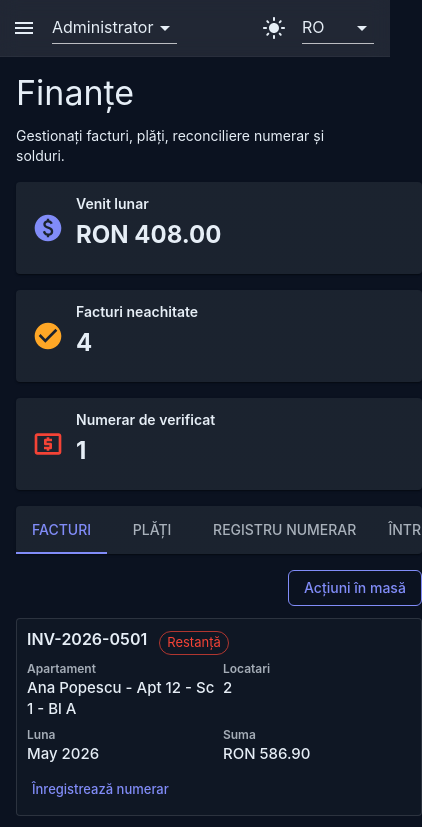
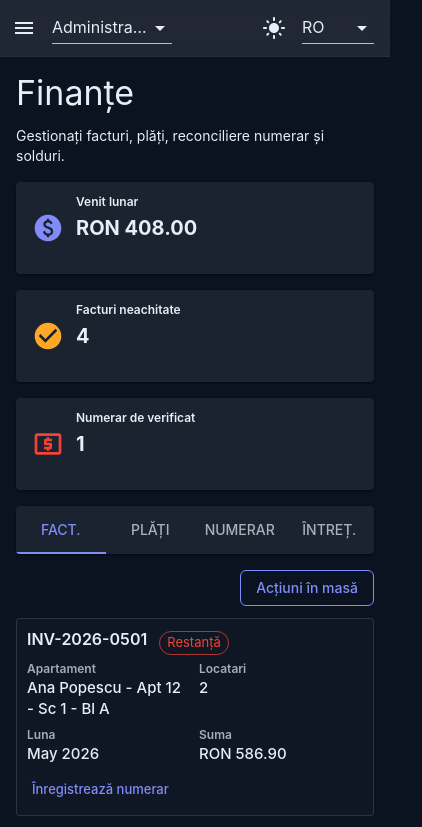
Before and after one commit to odiatlov/bloc-admin-ui, a React (Vite) app: page /admin/finance in a window 390 px wide. Shown: the top 827 px of the page, 422 px wide, since content can reach past the window. Built offline with nearby package versions, Linux system fonts and the light colour scheme.

Commit message:
Fix Mobile Overflow

```diff
--- a/src/components/layout/topbar/Topbar.tsx
+++ b/src/components/layout/topbar/Topbar.tsx
@@ -76,7 +76,7 @@ const Topbar: React.FC<Props> = ({
         ml: { xs: 0, md: `${drawerWidth}px` },
       }}
     >
-      <Toolbar sx={{ gap: { xs: 1, sm: 2 }, minWidth: 0 }}>
+      <Toolbar sx={{ gap: { xs: 1, sm: 2 }, minWidth: 0, maxWidth: '100%', overflow: 'hidden' }}>
         {isMobile && (
           <IconButton
             color="inherit"
@@ -89,7 +89,7 @@ const Topbar: React.FC<Props> = ({
           </IconButton>
         )}
 
-        <FormControl variant="standard" sx={{ minWidth: { xs: 120, sm: 160 }, flexShrink: 0 }}>
+        <FormControl variant="standard" sx={{ minWidth: 0, width: { xs: 120, sm: 160 }, flexShrink: 1 }}>
           <Select value={role} onChange={handleRoleChange} inputProps={{ 'aria-label': 'role-select' }}>
             {account.roles.map((item) => (
               <MenuItem key={item} value={item}>
@@ -105,7 +105,7 @@ const Topbar: React.FC<Props> = ({
           {themeMode === 'dark' ? <LightModeIcon /> : <DarkModeIcon />}
         </IconButton>
 
-          <FormControl variant="standard" sx={{ minWidth: 72, flexShrink: 0 }}>
+          <FormControl variant="standard" sx={{ minWidth: 0, width: 72, flexShrink: 0 }}>
             <Select value={language} onChange={handleLanguageChange} inputProps={{ 'aria-label': 'language-select' }}>
               <MenuItem value="en">EN</MenuItem>
               <MenuItem value="ro">RO</MenuItem>
--- a/src/components/shared/EntityPresentation.tsx
+++ b/src/components/shared/EntityPresentation.tsx
@@ -42,6 +42,8 @@ export const MetadataGrid: React.FC<MetadataGridProps> = ({ items }) => {
         gridTemplateColumns: { xs: 'repeat(2, minmax(0, 1fr))', sm: 'repeat(3, minmax(0, 1fr))' },
         gap: 1,
         alignItems: 'start',
+        maxWidth: '100%',
+        overflow: 'hidden',
       }}
     >
       {items.map((item) => (
@@ -87,10 +89,12 @@ export const EntityListItem: React.FC<EntityListItemProps> = ({ actions, metadat
       gridTemplateColumns: { xs: '1fr', sm: 'minmax(0, 1fr) auto' },
       gap: 1.25,
       alignItems: 'center',
+      maxWidth: '100%',
+      overflow: 'hidden',
     }}
   >
-    <Box sx={{ display: 'grid', gap: 0.75, minWidth: 0 }}>
-      <Box sx={{ display: 'flex', gap: 1.5, alignItems: 'start', flexWrap: 'wrap', minWidth: 0 }}>
+    <Box sx={{ display: 'grid', gap: 0.75, minWidth: 0, maxWidth: '100%', overflow: 'hidden' }}>
+      <Box sx={{ display: 'flex', gap: 1.5, alignItems: 'start', flexWrap: 'wrap', minWidth: 0, maxWidth: '100%' }}>
         <Box sx={{ minWidth: 0 }}>
           {titleLabel && <MetadataLabel>{titleLabel}</MetadataLabel>}
           <Typography variant="body1" sx={{ minWidth: 0, fontWeight: 600, lineHeight: 1.35, overflowWrap: 'anywhere' }}>
@@ -119,6 +123,8 @@ export const EntityListItem: React.FC<EntityListItemProps> = ({ actions, metadat
           alignItems: 'center',
           justifyContent: { xs: 'flex-start', sm: 'flex-end' },
           flexWrap: 'wrap',
+          minWidth: 0,
+          maxWidth: '100%',
         }}
       >
         {actions}
--- a/src/components/shared/MetricCard.tsx
+++ b/src/components/shared/MetricCard.tsx
@@ -19,6 +19,8 @@ const MetricCard: React.FC<MetricCardProps> = ({ badge, children, icon, label, s
       minHeight: children || badge ? { xs: 112, sm: 136 } : { xs: 92, sm: 104 },
       height: '100%',
       boxSizing: 'border-box',
+      maxWidth: '100%',
+      overflow: 'hidden',
       display: icon ? 'flex' : 'grid',
       alignItems: icon ? 'flex-start' : undefined,
       alignContent: icon ? undefined : children || badge ? 'space-between' : 'start',
@@ -45,6 +47,7 @@ const MetricCard: React.FC<MetricCardProps> = ({ badge, children, icon, label, s
     <Box
       sx={{
         minWidth: 0,
+        maxWidth: '100%',
         flex: icon ? '1 1 auto' : undefined,
         display: 'grid',
         alignContent: children || badge ? 'space-between' : 'start',
@@ -52,13 +55,13 @@ const MetricCard: React.FC<MetricCardProps> = ({ badge, children, icon, label, s
       }}
     >
       <Box sx={{ minWidth: 0 }}>
-        <Typography variant="body2" color="text.secondary" sx={{ fontWeight: 600 }}>
+        <Typography variant="body2" color="text.secondary" sx={{ fontSize: { xs: '0.75rem', sm: '0.875rem' }, fontWeight: 600, lineHeight: 1.25, overflowWrap: 'anywhere' }}>
           {label}
         </Typography>
       </Box>
       <Box sx={{ minWidth: 0 }}>
         {value !== undefined && value !== null && (
-          <Typography variant="h4" sx={{ fontSize: { xs: '1.5rem', sm: '1.875rem' }, fontWeight: 700, lineHeight: 1.12 }}>
+          <Typography variant="h4" sx={{ fontSize: { xs: '1.25rem', sm: '1.875rem' }, fontWeight: 700, lineHeight: 1.12, overflowWrap: 'anywhere' }}>
             {value}
           </Typography>
         )}
--- a/src/components/shared/ResponsiveDataView.tsx
+++ b/src/components/shared/ResponsiveDataView.tsx
@@ -42,6 +42,8 @@ const ResponsiveDataView = <T,>({ ariaLabel, columns, desktopTableMinWidth = 900
     <Box
       sx={{
         containerType: 'inline-size',
+        maxWidth: '100%',
+        overflowX: 'hidden',
         '.ResponsiveDataView-table': {
           display: 'none',
         },
@@ -62,6 +64,7 @@ const ResponsiveDataView = <T,>({ ariaLabel, columns, desktopTableMinWidth = 900
         className="ResponsiveDataView-table"
         component={Paper}
         sx={{
+          maxWidth: '100%',
           overflowX: 'hidden',
         }}
       >
@@ -89,6 +92,8 @@ const ResponsiveDataView = <T,>({ ariaLabel, columns, desktopTableMinWidth = 900
         className="ResponsiveDataView-cards"
         sx={{
           gap: 1.5,
+          maxWidth: '100%',
+          overflowX: 'hidden',
         }}
       >
         {rows.map((row) => {
--- a/src/hooks/useApartmentData.ts
+++ b/src/hooks/useApartmentData.ts
@@ -414,11 +414,12 @@ export const useResidents = () => {
     }
 
     setResidentRecords((items) => [nextResident, ...items])
-    if (input.apartmentId) {
+    const apartmentId = input.apartmentId
+    if (apartmentId) {
       setResidentApartmentRecords((links) => [{
-        id: `RA-${nextResident.id}-${input.apartmentId}`,
+        id: `RA-${nextResident.id}-${apartmentId}`,
         residentId: nextResident.id,
-        apartmentId: input.apartmentId,
+        apartmentId,
         ownershipType: 'tenant',
         ownershipStartDate: today.toISOString().slice(0, 10),
         isPrimaryResidence: true,
--- a/src/i18n/locales/en.json
+++ b/src/i18n/locales/en.json
@@ -318,6 +318,12 @@
       "cashRegister": "Cash Register",
       "maintenance": "Maintenance"
     },
+    "tabsShort": {
+      "invoices": "Inv.",
+      "payments": "Pay",
+      "cashRegister": "Cash",
+      "maintenance": "Maint."
+    },
     "columns": {
       "invoice": "Invoice",
       "payment": "Payment",
@@ -552,6 +558,12 @@
       "invoices": "Invoices",
       "maintenance": "Maintenance"
     },
+    "tabsShort": {
+      "anomalies": "Anom.",
+      "history": "Hist.",
+      "invoices": "Inv.",
+      "maintenance": "Maint."
+    },
     "type": {
       "anomaly": "Anomaly",
       "invoice": "Invoice",
--- a/src/i18n/locales/ro.json
+++ b/src/i18n/locales/ro.json
@@ -343,6 +343,12 @@
       "cashRegister": "Registru numerar",
       "maintenance": "Întreținere"
     },
+    "tabsShort": {
+      "invoices": "Fact.",
+      "payments": "Plăți",
+      "cashRegister": "Numerar",
+      "maintenance": "Întreț."
+    },
     "columns": {
       "invoice": "Factură",
       "payment": "Plată",
@@ -558,6 +564,12 @@
       "invoices": "Facturi",
       "maintenance": "Întreținere"
     },
+    "tabsShort": {
+      "anomalies": "Anom.",
+      "history": "Ist.",
+      "invoices": "Fact.",
+      "maintenance": "Întreț."
+    },
     "type": {
       "anomaly": "Anomalie",
       "invoice": "Factură",
--- a/src/index.css
+++ b/src/index.css
@@ -7,8 +7,8 @@
   --muted: #6b7280;
 }
 *{box-sizing:border-box}
-html,body,#root{height:100%;margin:0}
-body{font-family:Inter,Segoe UI,Roboto,Helvetica,Arial,sans-serif;background:var(--bg);color:#111}
+html,body,#root{height:100%;margin:0;max-width:100%;overflow-x:hidden}
+body{font-family:Inter,Segoe UI,Roboto,Helvetica,Arial,sans-serif;background:var(--bg);color:#111;overflow-x:hidden}
 
 .topbar{height:var(--topbar-height);display:flex;align-items:center;justify-content:space-between;padding:0 16px;background:var(--surface);box-shadow:0 1px 0 rgba(16,24,40,0.04);}
 .admin-body{display:flex;min-height:calc(100vh - var(--topbar-height))}
--- a/src/layouts/AdminLayout.tsx
+++ b/src/layouts/AdminLayout.tsx
@@ -1,5 +1,5 @@
 import React from 'react'
-import { Outlet } from 'react-router-dom'
+import { Outlet, useLocation } from 'react-router-dom'
 import Box from '@mui/material/Box'
 import CssBaseline from '@mui/material/CssBaseline'
 import Toolbar from '@mui/material/Toolbar'
@@ -17,8 +17,15 @@ type AdminLayoutProps = {
 
 const AdminLayout: React.FC<AdminLayoutProps> = ({ toggleTheme, themeMode }) => {
   const theme = useTheme()
+  const location = useLocation()
   const isMobile = useMediaQuery(theme.breakpoints.down('md'))
   const [mobileOpen, setMobileOpen] = React.useState(false)
+  const mainRef = React.useRef<HTMLElement | null>(null)
+
+  React.useEffect(() => {
+    window.scrollTo({ top: 0, left: 0, behavior: 'auto' })
+    mainRef.current?.scrollTo({ top: 0, left: 0, behavior: 'auto' })
+  }, [location.pathname])
 
   const handleDrawerToggle = () => {
     setMobileOpen((open) => !open)
@@ -29,7 +36,7 @@ const AdminLayout: React.FC<AdminLayoutProps> = ({ toggleTheme, themeMode }) =>
   }
 
   return (
-    <Box sx={{ display: 'flex' }}>
+    <Box sx={{ display: 'flex', width: '100%', maxWidth: '100%', overflowX: 'hidden' }}>
       <CssBaseline />
       <Topbar
         drawerWidth={drawerWidth}
@@ -43,8 +50,12 @@ const AdminLayout: React.FC<AdminLayoutProps> = ({ toggleTheme, themeMode }) =>
 
       <Box
         component="main"
+        ref={mainRef}
         sx={{
           flexGrow: 1,
+          minWidth: 0,
+          maxWidth: '100%',
+          overflowX: 'hidden',
           p: { xs: 2, sm: 3 },
           width: { xs: '100%', md: `calc(100% - ${drawerWidth}px)` },
           transition: (theme) => theme.transitions.create(['width', 'margin'], { easing: theme.transitions.easing.sharp, duration: theme.transitions.duration.leavingScreen }),
--- a/src/pages/Finance/components/CensorReviewWorkspace.tsx
+++ b/src/pages/Finance/components/CensorReviewWorkspace.tsx
@@ -31,6 +31,12 @@ const CensorReviewWorkspace: React.FC = () => {
   const [invoiceId, setInvoiceId] = React.useState<string | null>(null)
   const [activeReview, setActiveReview] = React.useState<CensorReview | null>(null)
   const selectedInvoice = invoiceReviews.find((item) => item.invoice.id === invoiceId)?.invoice ?? null
+  const renderTabLabel = (fullKey: string, shortKey: string) => (
+    <>
+      <Box component="span" sx={{ display: { xs: 'none', sm: 'inline' } }}>{t(fullKey)}</Box>
+      <Box component="span" sx={{ display: { xs: 'inline', sm: 'none' } }}>{t(shortKey)}</Box>
+    </>
+  )
 
   const openDecision = (review: CensorReview) => setActiveReview(review)
   const applyDecision = (state: ReviewState) => {
@@ -115,12 +121,12 @@ const CensorReviewWorkspace: React.FC = () => {
         <MetricCard icon={<RuleIcon color="error" />} label={t('censor.metrics.needsAttention')} value={rejectedCount} />
       </Box>
 
-      <Paper>
-        <Tabs value={tab} onChange={(_, nextTab: number) => setTab(nextTab)} variant="scrollable" scrollButtons="auto">
-          <Tab label={t('censor.tabs.invoices')} />
-          <Tab label={t('censor.tabs.maintenance')} />
-          <Tab label={t('censor.tabs.anomalies')} />
-          <Tab label={t('censor.tabs.history')} />
+      <Paper sx={{ maxWidth: '100%', overflow: 'hidden' }}>
+        <Tabs value={tab} onChange={(_, nextTab: number) => setTab(nextTab)} variant="fullWidth">
+          <Tab label={renderTabLabel('censor.tabs.invoices', 'censor.tabsShort.invoices')} sx={{ minWidth: 0 }} />
+          <Tab label={renderTabLabel('censor.tabs.maintenance', 'censor.tabsShort.maintenance')} sx={{ minWidth: 0 }} />
+          <Tab label={renderTabLabel('censor.tabs.anomalies', 'censor.tabsShort.anomalies')} sx={{ minWidth: 0 }} />
+          <Tab label={renderTabLabel('censor.tabs.history', 'censor.tabsShort.history')} sx={{ minWidth: 0 }} />
         </Tabs>
       </Paper>
 
--- a/src/pages/Finance/components/FinanceSections.tsx
+++ b/src/pages/Finance/components/FinanceSections.tsx
@@ -44,6 +44,12 @@ const FinanceSections: React.FC = () => {
   const [dialogInvoiceId, setDialogInvoiceId] = React.useState<string | null>(null)
   const selectedInvoice = invoices.find((invoice) => invoice.id === dialogInvoiceId)
   const formatGeneratedDate = (value: string) => formatFriendlyDateTime(value, { atLabel: t('common.at'), todayLabel: t('common.today') })
+  const renderTabLabel = (fullKey: string, shortKey: string) => (
+    <>
+      <Box component="span" sx={{ display: { xs: 'none', sm: 'inline' } }}>{t(fullKey)}</Box>
+      <Box component="span" sx={{ display: { xs: 'inline', sm: 'none' } }}>{t(shortKey)}</Box>
+    </>
+  )
 
   const invoiceColumns: DataColumn<(typeof invoices)[number]>[] = [
     { key: 'id', label: t('finance.columns.invoice'), cardRole: 'primary', render: (invoice) => invoice.id },
@@ -123,12 +129,12 @@ const FinanceSections: React.FC = () => {
         <MetricCard icon={<LocalAtmIcon color="error" />} label={t('finance.metrics.cashAwaiting')} value={cashAwaitingVerification} />
       </Box>
 
-      <Paper>
-        <Tabs value={tab} onChange={(_, nextTab: number) => setTab(nextTab)} variant="scrollable" scrollButtons="auto">
-          <Tab label={t('finance.tabs.invoices')} />
-          <Tab label={t('finance.tabs.payments')} />
-          <Tab label={t('finance.tabs.cashRegister')} />
-          <Tab label={t('finance.tabs.maintenance')} />
+      <Paper sx={{ maxWidth: '100%', overflow: 'hidden' }}>
+        <Tabs value={tab} onChange={(_, nextTab: number) => setTab(nextTab)} variant="fullWidth">
+          <Tab label={renderTabLabel('finance.tabs.invoices', 'finance.tabsShort.invoices')} sx={{ minWidth: 0 }} />
+          <Tab label={renderTabLabel('finance.tabs.payments', 'finance.tabsShort.payments')} sx={{ minWidth: 0 }} />
+          <Tab label={renderTabLabel('finance.tabs.cashRegister', 'finance.tabsShort.cashRegister')} sx={{ minWidth: 0 }} />
+          <Tab label={renderTabLabel('finance.tabs.maintenance', 'finance.tabsShort.maintenance')} sx={{ minWidth: 0 }} />
         </Tabs>
       </Paper>
 
--- a/src/pages/Residents/components/ResidentsOverview.tsx
+++ b/src/pages/Residents/components/ResidentsOverview.tsx
@@ -261,10 +261,10 @@ const ResidentsOverview: React.FC = () => {
               </Button>
             </Box>
             <Divider />
-            <Tabs value={detailTab} onChange={(_, value: number) => setDetailTab(value)} variant="scrollable" scrollButtons="auto">
-              <Tab label={t('residents.detail.invoices')} />
-              <Tab label={t('residents.detail.payments')} />
-              <Tab label={t('residents.detail.consumption')} />
+            <Tabs value={detailTab} onChange={(_, value: number) => setDetailTab(value)} variant="fullWidth">
+              <Tab label={t('residents.detail.invoices')} sx={{ minWidth: 0 }} />
+              <Tab label={t('residents.detail.payments')} sx={{ minWidth: 0 }} />
+              <Tab label={t('residents.detail.consumption')} sx={{ minWidth: 0 }} />
             </Tabs>
             {detailTab === 0 && (
               <ResponsiveDataView
```
